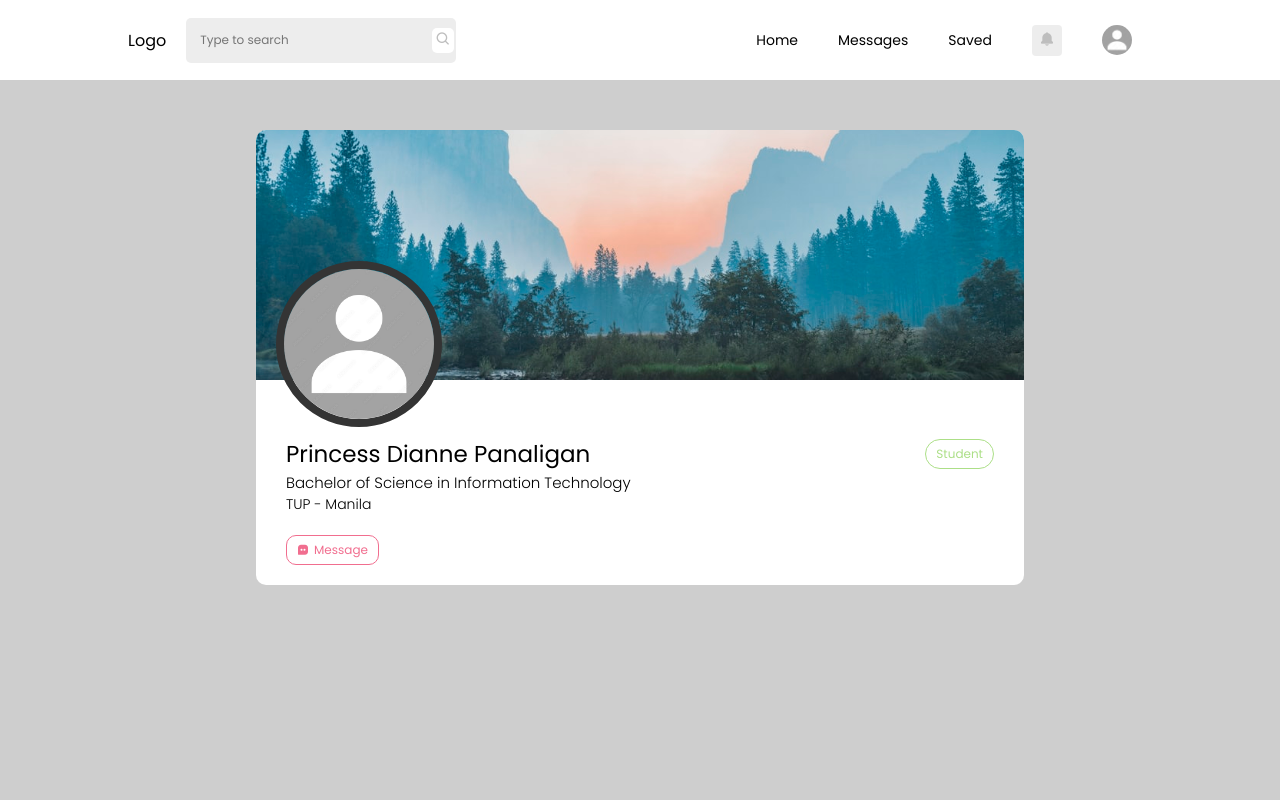
After one commit to dormammuuuuu/forum-website, a PHP site: page /profile.html in a window 1280 px wide. The commit adds this page. Run offline with PHP 8.4, Linux system fonts and the light colour scheme.

Commit message:
UI Updates + profile.html

```diff
--- a/home.html
+++ b/home.html
@@ -9,6 +9,7 @@
     <link rel="stylesheet" href="styles/default.css">
     <link rel="stylesheet" href="styles/home.css">
     <link rel="stylesheet" href="styles/navbar.css">
+    <script src="javascript/jquery-3.6.0.js"></script>
     <link href='https://unpkg.com/boxicons@2.1.2/css/boxicons.min.css' rel='stylesheet'>
 </head>
 <body>
@@ -167,5 +168,6 @@
             </div>
         </div>
     </section>
+    <script src="javascript/home.js"></script>
 </body>
 </html>
--- a/javascript/create.js
+++ b/javascript/create.js
@@ -7,6 +7,7 @@ $(function () {
 var globalGuide = 0;
 
 $('.guide').click(function () {
+
     let current = $(this).attr("data-number");
     if(current != globalGuide){
         $(".guide-expanded").slideUp();
--- /dev/null
+++ b/javascript/home.js
@@ -0,0 +1,3 @@
+$('.create-thread').click(function () {
+    window.location.href = "create.html"
+});
--- /dev/null
+++ b/profile.html
@@ -0,0 +1,64 @@
+<!DOCTYPE html>
+<html lang="en">
+<head>
+    <meta charset="UTF-8">
+    <meta http-equiv="X-UA-Compatible" content="IE=edge">
+    <meta name="viewport" content="width=device-width, initial-scale=1.0, maximum-scale=1.0, user-scalable=no" />
+    <title>Name | Profile</title>
+    <link rel="stylesheet" href="styles/default.css">
+    <link rel="stylesheet" href="styles/navbar.css">
+    <link rel="stylesheet" href="styles/profile.css">
+    <link href='https://unpkg.com/boxicons@2.1.2/css/boxicons.min.css' rel='stylesheet'>
+    <script src="javascript/jquery-3.6.0.js"></script>
+</head>
+<body>
+    <nav>
+        <div>
+            <p>Logo</p>
+            <div class="search-bar">
+                <input class="nav-search" type="text" placeholder="Type to search">
+                <span class="search-icon"><i class='bx bx-search'></i></span>
+            </div>
+        </div>
+        <div class="nav-buttons">
+            <ul>
+                <li class="nav-links"><a href="home.html">Home</a></li>
+                <li class="nav-links"><a href="messages.html">Messages</a></li>
+                <li class="nav-links"><a href="#">Saved</a></li>
+            </ul>
+            <div class="notification">
+                <span>
+                    <i class='bx bxs-bell'></i>
+                </span>
+            </div>
+            <img class="user-avatar" src="assets/images/avatar/default.jpg" alt="">
+        </div>
+    </nav>
+
+    <section class="main">
+        <div class="profile-container">
+            <div>
+                <div class="profile-details">
+                    <div class="profile-images">
+                        <img class="profile-cover" src="assets/images/avatar/default-cover.jpg" alt="">
+                        <img class="profile-avatar" src="assets/images/avatar/default.jpg" alt="">
+
+                    </div>
+                    <div class="user-profile">
+                        <div class="user-main">
+                            <p class="profile-name">Princess Dianne Panaligan</p>
+                            <p class="profile-type">Student</p>
+                        </div>
+                        <p class="profile-course">Bachelor of Science in Information Technology</p>
+                        <p class="profile-campus">TUP - Manila</p>
+                        <div class="message-user">
+                            <i class='bx bxs-message-square-dots'></i>
+                            <p>Message</p>
+                        </div>
+                    </div>
+                </div>
+            </div>
+        </div>
+    </section>
+</body>
+</html>
--- a/styles/create.css
+++ b/styles/create.css
@@ -33,7 +33,7 @@
 }
 
 #input-body{
-    height: 250px;
+    height: 30vh;
 }
 
 .input-label{
--- a/styles/default.css
+++ b/styles/default.css
@@ -10,6 +10,8 @@
 
 :root{
     --primary: #DA0037;
+    --secondary: #f16e8f;
+    --student: #ACDF87;
     --gray: #444444;
     --gray-dark: #171717;
     --gray-light: #EDEDED;
--- a/styles/home.css
+++ b/styles/home.css
@@ -83,7 +83,7 @@
 
 .thread-title:hover{
     text-decoration: underline;
-    color: #dd0037;
+    color: var(--secondary);
 }
 
 .thread-author{
--- /dev/null
+++ b/styles/profile.css
@@ -0,0 +1,116 @@
+.main{
+    margin-top: calc(50px + var(--navbar-height));
+    width: -webkit-fill-available;
+}
+
+.profile-container{
+    position: fixed;
+    z-index: 1;
+    left: 50%;
+    transform: translateX(-50%);
+    width: 100%;
+    max-width: 60vw;
+    height: -webkit-fill-available;
+    overflow-x: hidden;
+}
+
+.profile-container div{
+    border-radius: 10px;
+}
+
+.profile-details{
+    background-color: var(--light);
+    position: relative;
+    overflow: hidden;
+}
+
+.profile-images{
+    position: relative;
+    height: max-content;
+}
+
+
+.profile-cover{
+    width: 100%;
+    height: 250px;
+    object-fit: cover;
+    object-position: center;
+}
+
+.profile-avatar{
+    position: absolute;
+    z-index: 3;
+    bottom: -40px;
+    left: 20px;
+    height: 150px;
+    width: auto;
+    border: 8px solid var(--dark-secondary);
+    border-radius: 50%;
+    object-fit: cover;
+}
+
+.user-profile{
+    padding: 20px 30px;
+    padding-top: 0;
+    margin-top: 50px;
+}
+
+.profile-name{
+    font-size: 23px;
+}
+
+.profile-course{
+    font-weight: 300;
+    font-size: 15px;
+}
+
+.profile-campus{
+    font-weight: 300;
+    font-size: 14px;
+}
+
+.user-main{
+    display: flex;
+    justify-content: space-between;
+    align-items: center;
+}
+
+.profile-type{
+
+    padding: 5px 10px;
+    font-size: 12px;
+    border-radius: 20px;
+    border: 1px solid var(--student);
+    color: var(--student);
+}
+
+.message-user{
+    padding: 5px 10px;
+    font-size: 12px;
+    border: 1px solid var(--secondary);
+    width: fit-content;
+    display: flex;
+    align-items: center;
+    margin-top: 20px ;
+    border-radius: 20px;
+    color: var(--secondary);
+}
+
+.message-user i {
+    margin-right: 5px;
+    color: var(--secondary);
+}
+
+.message-user p{
+    color: var(--secondary);
+}
+
+@media (prefers-color-scheme: dark){
+    .profile-details{
+        background-color: var(--dark-secondary);
+    }
+
+    .profile-avatar{
+        border: 8px solid var(--dark-secondary);
+    }
+}
--- a/thread-home.html
+++ b/thread.html
@@ -21,7 +21,7 @@
             </div>
             <div class="nav-buttons">
                 <ul>
-                    <li class="nav-links active"><a href="home.html">Home</a></li>
+                    <li class="nav-links"><a href="home.html">Home</a></li>
                     <li class="nav-links"><a href="messages.html">Messages</a></li>
                     <li class="nav-links"><a href="#">Saved</a></li>
                 </ul>
@@ -122,7 +122,7 @@
                             </div>
                             <form action="/form/submit" method="POST">
                                 <div class="submission">
-                                    <textarea class="comment-box">Add Response</textarea>
+                                    <textarea class="comment-box" placeholder="Add Response"></textarea>
                                     <input type="submit" name="submit" value="Send" class="submit-btn">
                                 </div>
                               </form>
```
Also changed, not shown: create.html (+20 -0 lines), sample.html (added, +144 -0 lines), assets/images/avatar/default-cover.jpg (added).
